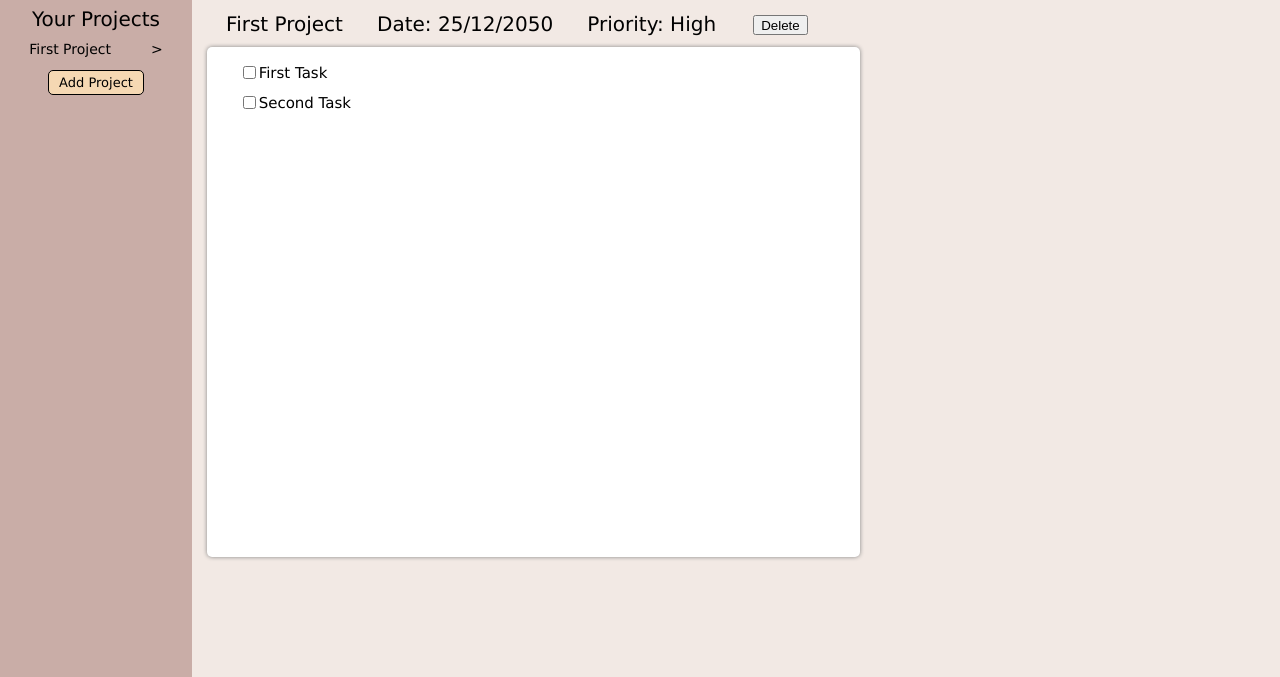
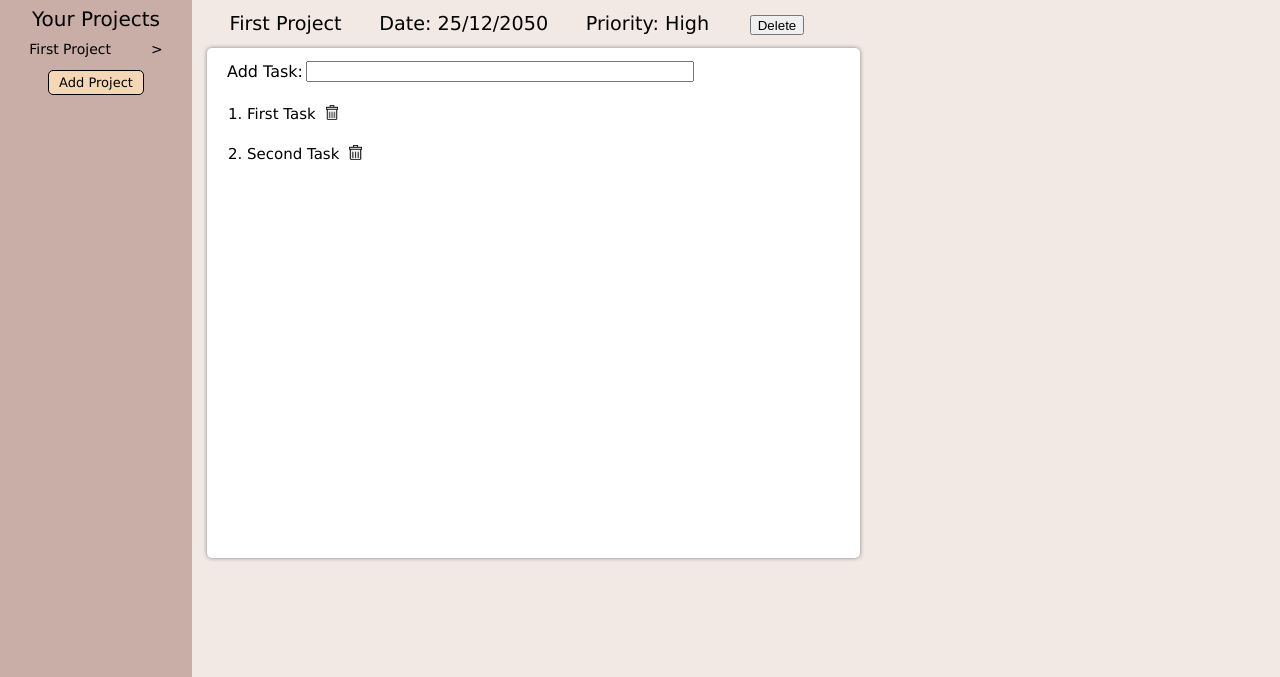
Before and after one commit to ghfinatti/TodoList, a website built with webpack: page dist/index.html in a window 1280 px wide. Shown: the part 133-810 px from the top of the page. Built offline with nearby package versions, Linux system fonts and the light colour scheme; files whose address does not match are found by name.

Commit message:
tasks UI components created

```diff
--- a/src/DOM.js
+++ b/src/DOM-Projects.js
@@ -1,5 +1,4 @@
-import { update } from "lodash";
-import { project, projects, task } from "./projects";
+import { project, projects } from "./projects";
 
 export const newProject = document.querySelector('#add-project-btn');
 export const addButton = document.querySelector('#submit');
@@ -101,15 +100,13 @@ const emptyDiv = (div) => {
 };
 
 export const populateProjectScreen = (e) => {
-    const todosDisplay = document.querySelector('.todos-display');
     const projectPosition = getProjectByIndex(e.target.textContent);
-    const deleteBtn = document.querySelector('.deletebutton');
 
     projectName.textContent = `${projects[projectPosition].title}`;
     projectDate.textContent = `Date: ${projects[projectPosition].dueDate}`;
     projectPriority.textContent = `Priority: ${projects[projectPosition].priority}`;
 
-    emptyDiv('.project-tasks');
+    emptyDiv('.taskscontainer');
 }
 
 const getProjectByIndex = (projectName) => {
--- /dev/null
+++ b/src/DOM-Tasks.js
@@ -0,0 +1,5 @@
+import { task, projects } from "./projects";
+
+const taskInput = document.querySelector('.taskinput');
+
+//const createTask
--- a/src/index.js
+++ b/src/index.js
@@ -1,14 +1,13 @@
-import _ from 'lodash';
 import './style.css';
 import { project, projects, task } from './projects';
-import * as DOM from './DOM';
+import * as DOMProj from './DOM-Projects';
 
 const testProject = new project('test title', 'test description', 'test dueDate', 'test priority', 'test checklist')
 const testTask1 = new task('test task title', 'test task description');
 const testTask2 = new task('test task title2', 'test task description2');
 
-DOM.newProject.addEventListener('click', DOM.openProjectForm);
-DOM.addButton.addEventListener('click', DOM.addProjectToApp);
-DOM.cancelButton.addEventListener('click', DOM.closeProjectForm);
-DOM.deleteBtn.addEventListener('click',DOM.deleteProject);
-DOM.projectsFromMenu.forEach(projectFromMenu => {projectFromMenu.addEventListener('click',DOM.populateProjectScreen)});
+DOMProj.newProject.addEventListener('click', DOMProj.openProjectForm);
+DOMProj.addButton.addEventListener('click', DOMProj.addProjectToApp);
+DOMProj.cancelButton.addEventListener('click', DOMProj.closeProjectForm);
+DOMProj.deleteBtn.addEventListener('click',DOMProj.deleteProject);
+DOMProj.projectsFromMenu.forEach(projectFromMenu => {projectFromMenu.addEventListener('click',DOMProj.populateProjectScreen)});
--- a/src/projects.js
+++ b/src/projects.js
@@ -21,8 +21,8 @@ class project{
 }
 
 class task{
-    constructor(title, checklist){
-        this.title = title;
+    constructor(description){
+        this.description = description;
         this.checklist = false;
     }
 }
--- a/src/style.css
+++ b/src/style.css
@@ -163,15 +163,16 @@ label, input{
 
 .project-header{
     display: flex;
+    flex-wrap: wrap;
     justify-content:space-evenly;
     margin-top: 15px;
     width: 60%;
-    height: 25px;
+    height: fit-content;
     color:black;
 }
 
 .project-date, .project-name, .project-priority{
-    font-size: 20px;
+    font-size: 1.2rem;
     font-family: Verdana, Geneva, Tahoma, sans-serif;
 }
 
@@ -191,7 +192,7 @@ label, input{
     display:flex;
     flex-direction: row;
     width: 90%;
-    height: 15px;
+    height: 25px;
     align-self: center;
     margin-top: 15px;
 }
@@ -204,9 +205,45 @@ label, input{
     font-family: Verdana, Geneva, Tahoma, sans-serif;
     font-size: 15px;
     height: 15px;
-    margin-top: 2px;
+    margin-top: 5px;
 }
 
 .deletebutton{
     height: 20px;
 }
+
+.taskscontainer{
+    height: fit-content;
+    margin:0px;
+}
+
+.addtaskcontainer{
+    display:flex;
+    flex-direction: row;
+    margin-left: 20px;
+    margin-top:10px;
+}
+
+.taskinput{
+    width: 60%;
+}
+
+.addtask{
+    align-self: center;
+    font-family: Verdana, Geneva, Tahoma, sans-serif;
+}
+
+.editicon{
+    height:15px;
+}
+
+.deleteicon{
+    height:15px;
+    align-self: center;
+    margin-left: 10px;
+}
+
+.deleteicon:hover{
+    transform: scale(1.5);
+    filter: saturate(7);
+}
```
Also changed, not shown: dist/index.html, src/images/delete.png (added), src/images/edit.png (added), 1 other file.
